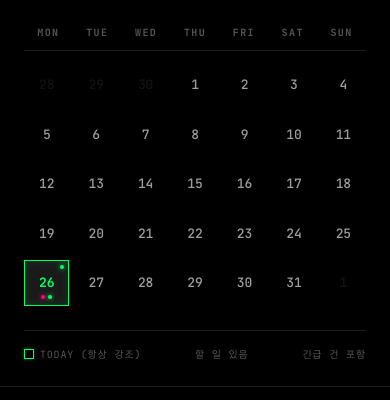
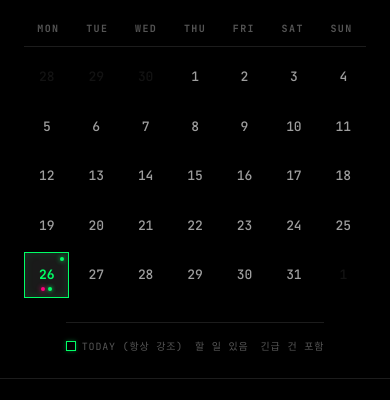
Before and after one commit to pimco373-bit/gotodo-app1, a plain HTML site: page index.html in a window 390 px wide. Shown: the part 141-541 px from the top of the page. Drawn offline with Linux system fonts and the light colour scheme; no server answers.

Commit message:
fix: resolve calendar grid overflow and overlap with task input

```diff
--- a/style.css
+++ b/style.css
@@ -252,8 +252,9 @@ button, input, select, textarea {
 .main-content {
   flex: 1;
   display: grid;
-  grid-template-columns: 460px 1fr;
+  grid-template-columns: 440px 1fr;
   min-height: calc(100vh - 64px);
+  overflow: hidden;
 }
 
 /* ==========================================================================
@@ -262,16 +263,18 @@ button, input, select, textarea {
 .calendar-panel {
   border-right: 1px solid var(--border-subtle);
   background-color: var(--bg-pure);
-  padding: 32px;
+  padding: 32px 24px;
   display: flex;
   flex-direction: column;
+  overflow: hidden;
+  box-sizing: border-box;
 }
 
 .panel-header {
   display: flex;
   align-items: flex-start;
   justify-content: space-between;
-  margin-bottom: 28px;
+  margin-bottom: 24px;
 }
 
 .month-title-wrap {
@@ -322,11 +325,12 @@ button, input, select, textarea {
 /* Calendar Weekdays */
 .calendar-weekdays {
   display: grid;
-  grid-template-columns: repeat(7, 1fr);
+  grid-template-columns: repeat(7, minmax(0, 1fr));
   text-align: center;
-  margin-bottom: 12px;
+  margin-bottom: 8px;
   border-bottom: 1px solid var(--border-subtle);
   padding-bottom: 10px;
+  width: 100%;
 }
 
 .calendar-weekdays span {
@@ -340,13 +344,14 @@ button, input, select, textarea {
 /* Calendar Grid */
 .calendar-grid {
   display: grid;
-  grid-template-columns: repeat(7, 1fr);
+  grid-template-columns: repeat(7, minmax(0, 1fr));
   gap: 4px;
-  flex: 1;
+  width: 100%;
 }
 
 /* Calendar Date Cell */
 .cal-cell {
+  width: 100%;
   aspect-ratio: 1 / 1;
   border: 1px solid transparent;
   background-color: transparent;
@@ -358,6 +363,7 @@ button, input, select, textarea {
   position: relative;
   transition: all var(--transition-fast);
   user-select: none;
+  box-sizing: border-box;
 }
 
 .cal-cell-num {
@@ -486,6 +492,8 @@ button, input, select, textarea {
   padding: 32px 40px;
   display: flex;
   flex-direction: column;
+  min-width: 0;
+  overflow-y: auto;
 }
 
 .agenda-panel-header {
@@ -1110,16 +1118,29 @@ button, input, select, textarea {
 @media (max-width: 992px) {
   .main-content {
     grid-template-columns: 1fr;
+    overflow: visible;
   }
 
   .calendar-panel {
     border-right: none;
     border-bottom: 1px solid var(--border-subtle);
     padding: 24px;
+    overflow: visible;
+  }
+
+  .calendar-grid, .calendar-weekdays, .calendar-legend {
+    max-width: 440px;
+    margin-left: auto;
+    margin-right: auto;
+  }
+
+  .calendar-weekdays {
+    margin-bottom: 8px;
   }
 
   .agenda-panel {
     padding: 24px;
+    overflow: visible;
   }
 }
 
```
